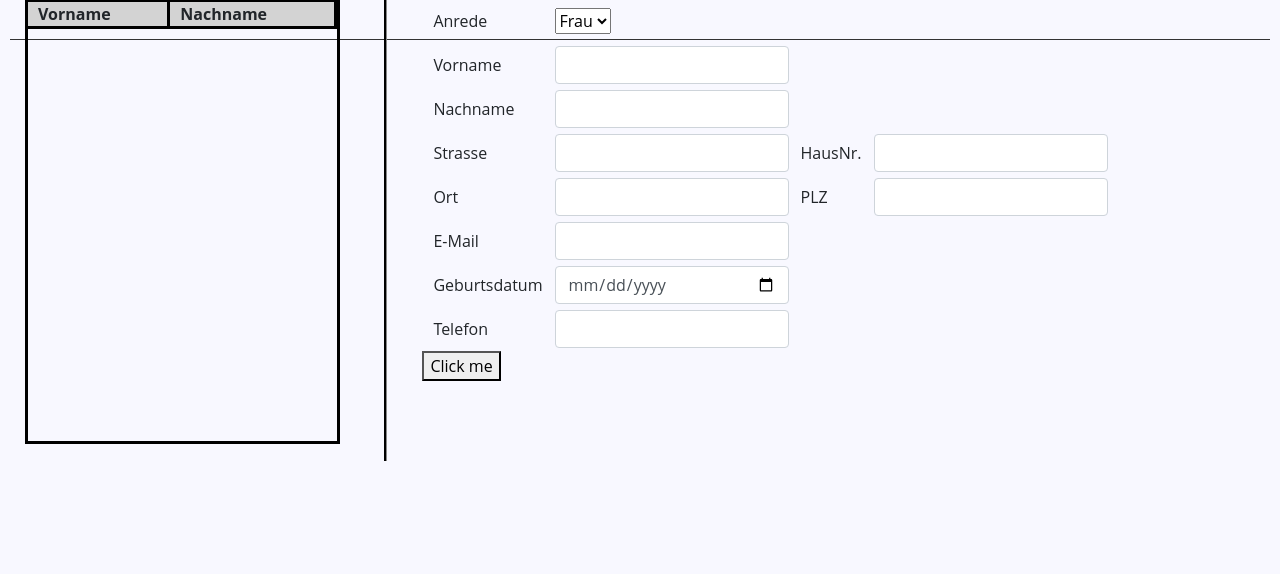
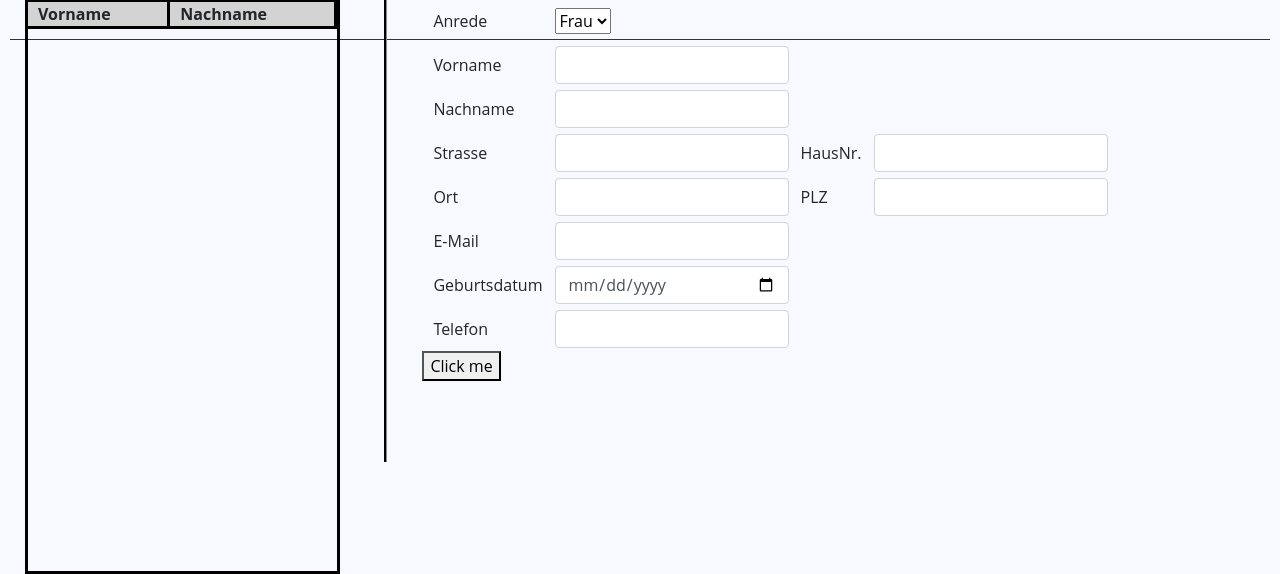
Before and after one commit to Sascha-Sigel/JOSS-Projekt, a PHP site: page /test.php in a window 1280 px wide. Shown: the part 339-913 px from the top of the page. Before the commit the page ends 800 px from the top, so only its background shows below. Run offline with PHP 8.4, Linux system fonts and the light colour scheme; data comes from the database, SQL or seed files in the repository; data that the repository does not hold is empty; some libraries are stand-ins or nearby versions.

Commit message:
update33

```diff
--- a/css/bootstrap-custom.css
+++ b/css/bootstrap-custom.css
@@ -54,7 +54,7 @@ h1{
 .datatable{
   clear: both;
   float: left;
-  overflow: auto; height: 445px;
+  overflow: auto; height: 575px;
   position: relative;
   left: 0%;
   margin-left: 15px;
@@ -131,6 +131,7 @@ h1{
 
 .videos td{
   border-top: solid black;
+  border-right: solid black;
   padding: 5px;
 }
 
```
